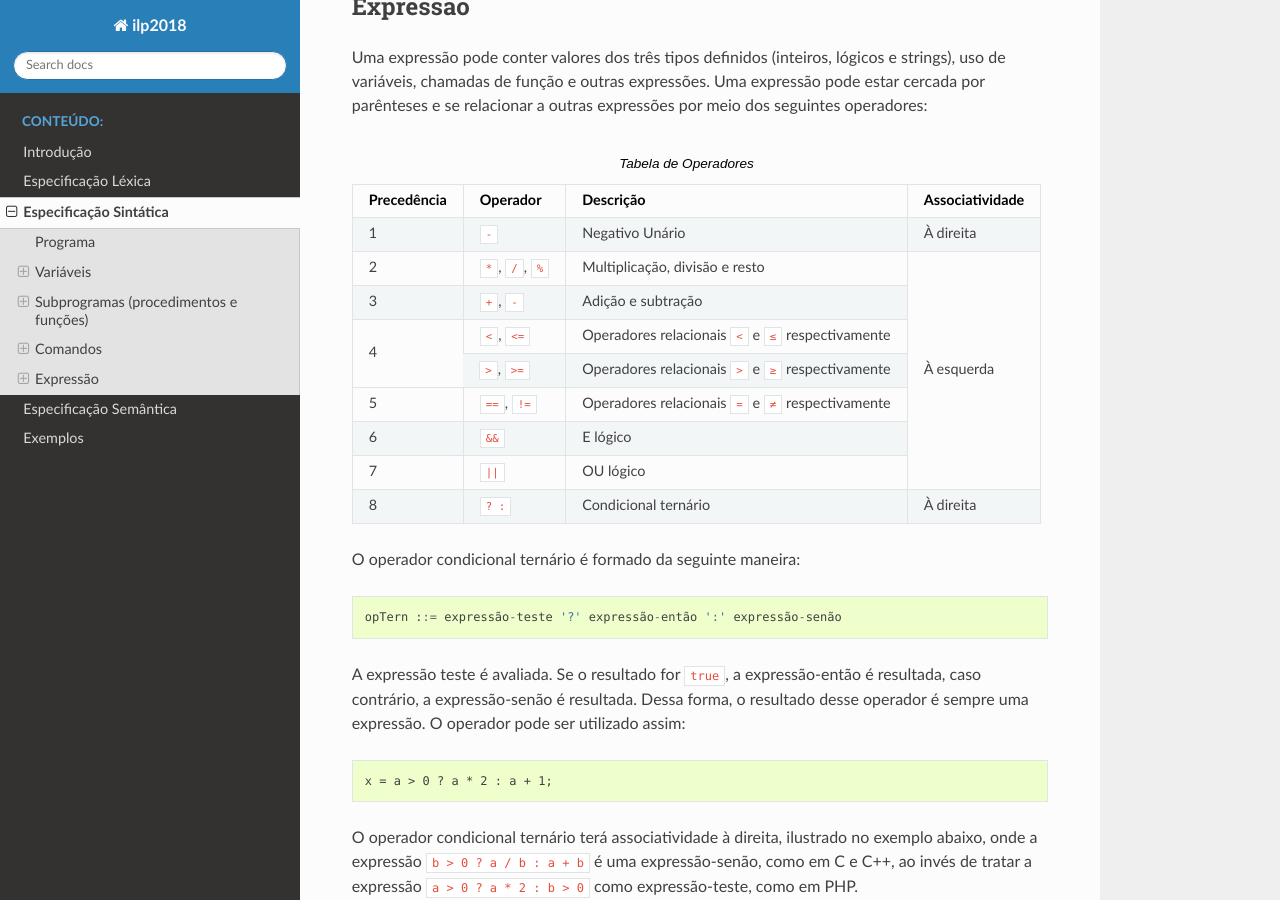
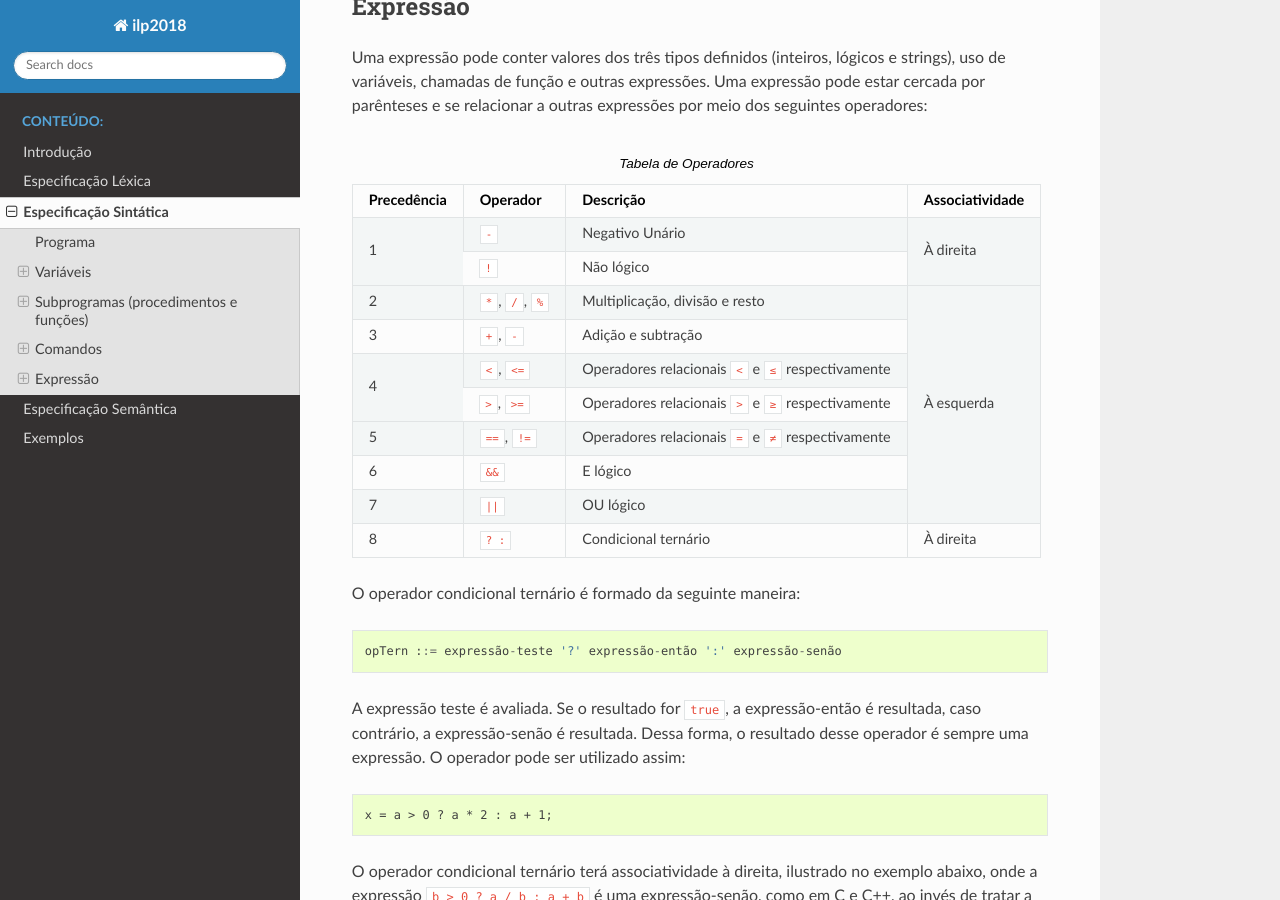
Before and after one commit to lucasnanni/ilp2018, a Sphinx documentation site: the page built from docs/source/espec_sintatica.rst, in a window 1280 px wide and 900 px high, scrolled down 5468 px. Built offline with Sphinx 7.4.7 and the Read the Docs theme 2.0.0, drawn with Linux system fonts in a browser that asks for light colours.

Commit message:
Operador Não lógico adicionado à tabela de operadores

```diff
--- a/docs/source/espec_sintatica.rst
+++ b/docs/source/espec_sintatica.rst
@@ -254,7 +254,9 @@ Uma expressão pode conter valores dos três tipos definidos (inteiros, lógicos
     +-------------+---------------------+------------------------------------------------------+-----------------+
     | Precedência | Operador            | Descrição                                            | Associatividade |
     +=============+=====================+======================================================+=================+
-    | 1           | ``-``               | Negativo Unário                                      | À direita       |
+    |             | ``-``               | Negativo Unário                                      |                 |
+    + 1           +---------------------+------------------------------------------------------+ À direita       |
+    |             | ``!``               | Não lógico                                           |                 |
     +-------------+---------------------+------------------------------------------------------+-----------------+
     | 2           | ``*``, ``/``, ``%`` | Multiplicação, divisão e resto                       |                 |
     +-------------+---------------------+------------------------------------------------------+                 |
```
